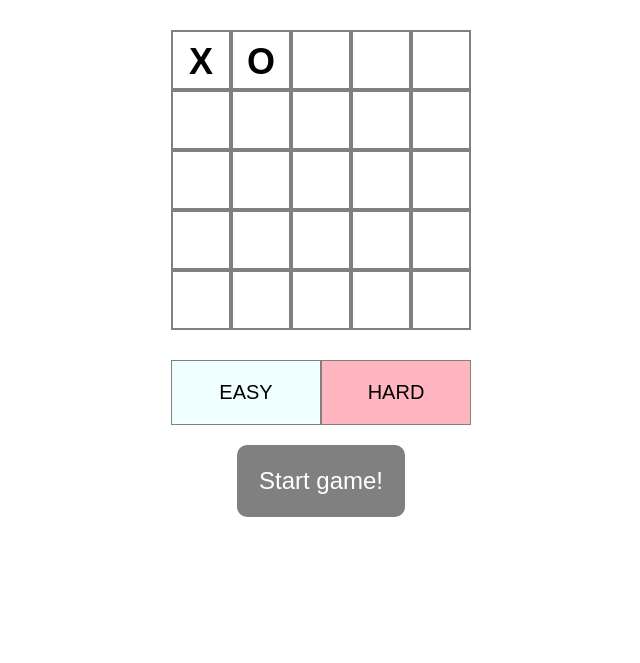
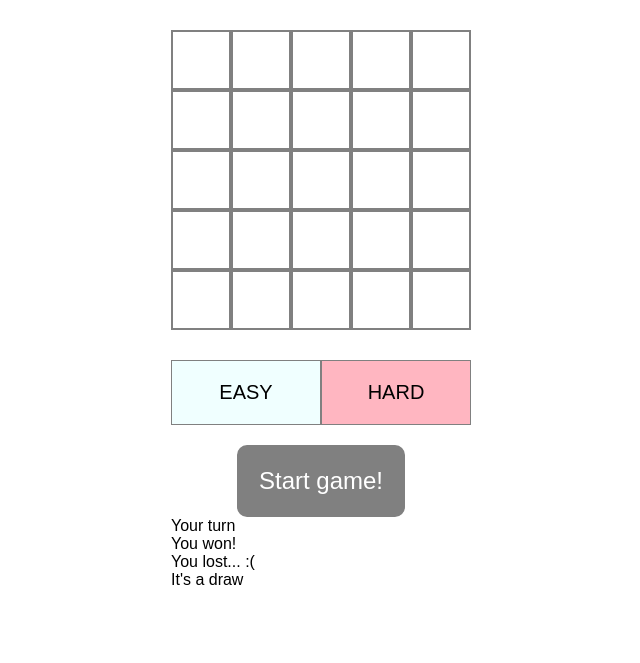
Before and after one commit to oksemonenko/tic-tac-toe, a website built with webpack: page src/index.html in a window 1280 px wide. Shown: the whole page, without its empty margins (319-959 px from the left). Built offline with nearby package versions, Linux system fonts and the light colour scheme.

Commit message:
add game controls

```diff
--- a/src/index.html
+++ b/src/index.html
@@ -7,8 +7,8 @@
 <body>
     <main class='main'>
         <div class = 'board'>
-            <div class='board__cell' id = '0'>X</div>
-            <div class='board__cell' id = '1'>O</div>
+            <div class='board__cell' id = '0'></div>
+            <div class='board__cell' id = '1'></div>
             <div class='board__cell' id = '2'></div>
             <div class='board__cell' id = '3'></div>
             <div class='board__cell' id = '4'></div>
@@ -34,11 +34,20 @@
             <div class='board__cell' id = '24'></div>
         </div>
         <div class='controls'>
-            <div class='difficulty'>
-                <div class='difficulty__level difficulty__level--easy' id='easy'>Easy</div>
-                <div class='difficulty__level difficulty__level--hard' id='hard'>Hard</div>
+            <div class='controls__start fade-out'>
+                <div class='difficulty'>
+                    <div class='difficulty__level
+                         difficulty__level--selected
+                         difficulty__level--easy'
+                         id='easy'>Easy</div>
+                    <div class='difficulty__level difficulty__level--hard' id='hard'>Hard</div>
+                </div>
+                <button class='start-btn'>Start game!</button>
             </div>
-            <button class='start-btn'>Start game!</button>
+            <div class='controls__game fade-in' id='human'>Your turn</div>
+            <div class='controls__game fade-in' id='win'>You won!</div>
+            <div class='controls__game fade-in' id='lost'>You lost... :(</div>
+            <div class='controls__game fade-in' id='draw'>It's a draw</div>
         </div>
     </main>
 </body>
```
